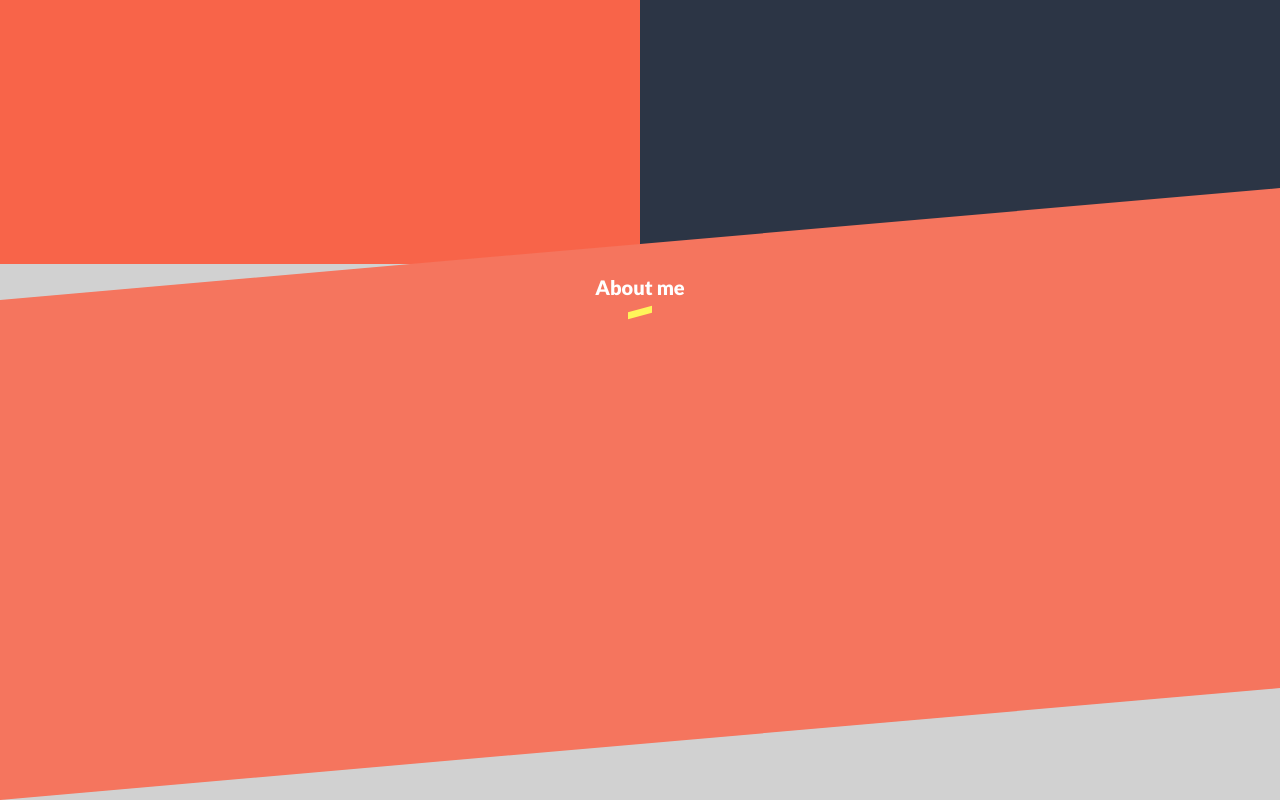
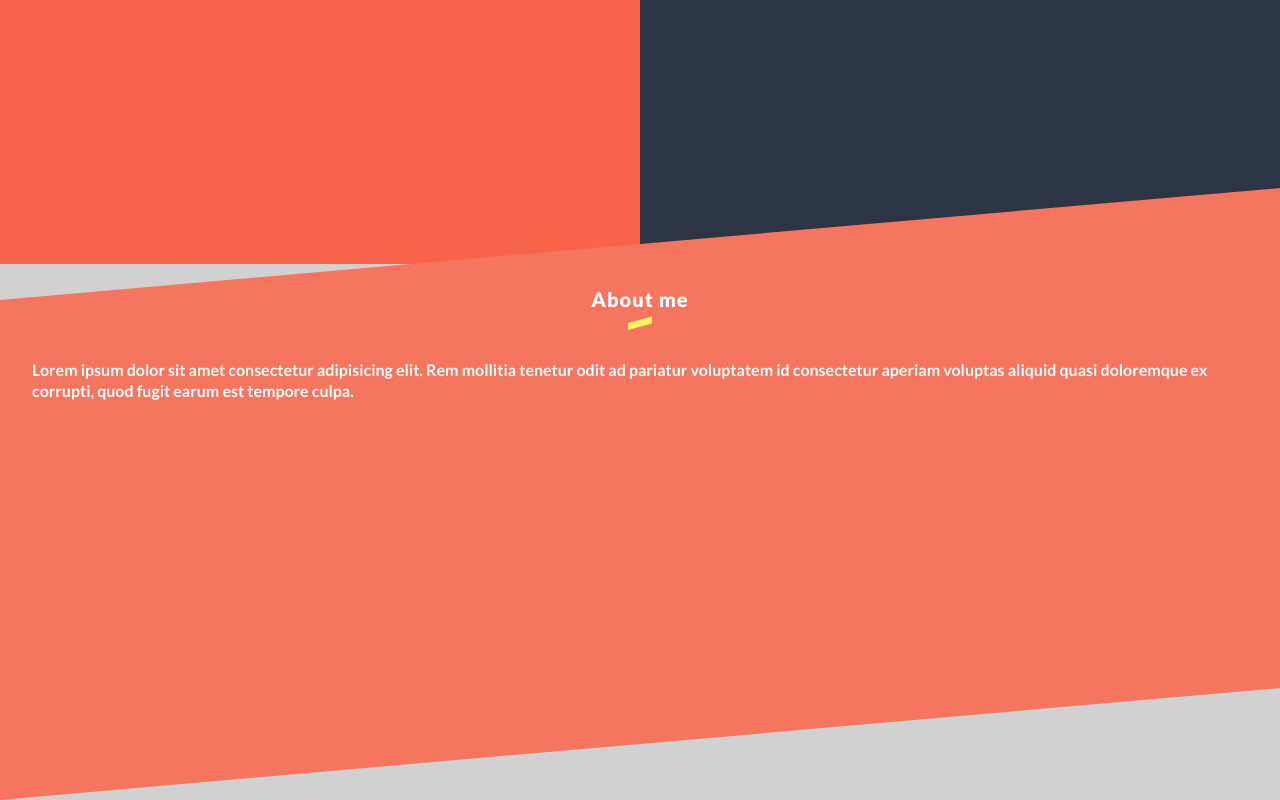
Before and after one commit to Turing-26/Personal-portfolio, a website built with Parcel: page port.html in a window 1280 px wide. Shown: the part 696-1496 px from the top of the page. Built offline with nearby package versions, Linux system fonts and the light colour scheme.

Commit message:
making about section

```diff
--- a/port.html
+++ b/port.html
@@ -87,6 +87,7 @@
     <section class="section__about">
       <div class="about">
         <h3 class="about__heading">About me</h3>
+        <p class="about__info">Lorem ipsum dolor sit amet consectetur adipisicing elit. Rem mollitia tenetur odit ad pariatur voluptatem id consectetur aperiam voluptas aliquid quasi doloremque ex corrupti, quod fugit earum est tempore culpa.</p>
       </div>
     </section>
   </body>
--- a/src/sass/abstracts/_variables.scss
+++ b/src/sass/abstracts/_variables.scss
@@ -13,6 +13,7 @@ $color-secondary--2: #2aacc8;
 // Fixed values
 $border-radius--small: 2px;
 $header-height: 120vh;
+$padding: 2em;
 
 // Transformations
 $transition-bg: transform 1000ms cubic-bezier(0.7, 0, 0.3, 1) 0ms;
--- a/src/sass/base/_typography.scss
+++ b/src/sass/base/_typography.scss
@@ -15,7 +15,7 @@ h3 {
   font-size: 2rem;
   font-weight: 900;
   line-height: 1.35;
-  padding-bottom: 0.25em;
+  padding-bottom: 0.85em;
 }
 
 p {
--- a/src/sass/layout/_about.scss
+++ b/src/sass/layout/_about.scss
@@ -2,17 +2,21 @@
   background-color: $color-primary-fade;
   height: 500px;
   transform: skewY(-5deg) translateY(-2rem);
+  padding: $padding;
 }
 
 .about {
   display: flex;
+  flex-direction: column;
   justify-content: center;
   align-items: center;
   // background-color: gray;
   transform: skewY(5deg);
 
   &__heading {
-    margin: 3rem 0 1rem;
+    margin: 1rem 0 3rem;
+    letter-spacing: 0.05em;
+    position: relative;
 
     &::after {
       content: "";
@@ -25,6 +29,11 @@
       margin: -3.5px 0 0 -12px;
       transform: skewY(-15deg);
       transition: 0.72s cubic-bezier(0.52, 0.01, 0.16, 1);
+      transform-origin: 0 100%;
     }
   }
+
+  &__info {
+    font-weight: 700;
+  }
 }
--- a/src/sass/layout/_header.scss
+++ b/src/sass/layout/_header.scss
@@ -55,7 +55,7 @@
   }
 
   &__info {
-    padding: 2em;
+    padding: $padding;
 
     & h3 {
       color: $color-dark--1;
```
